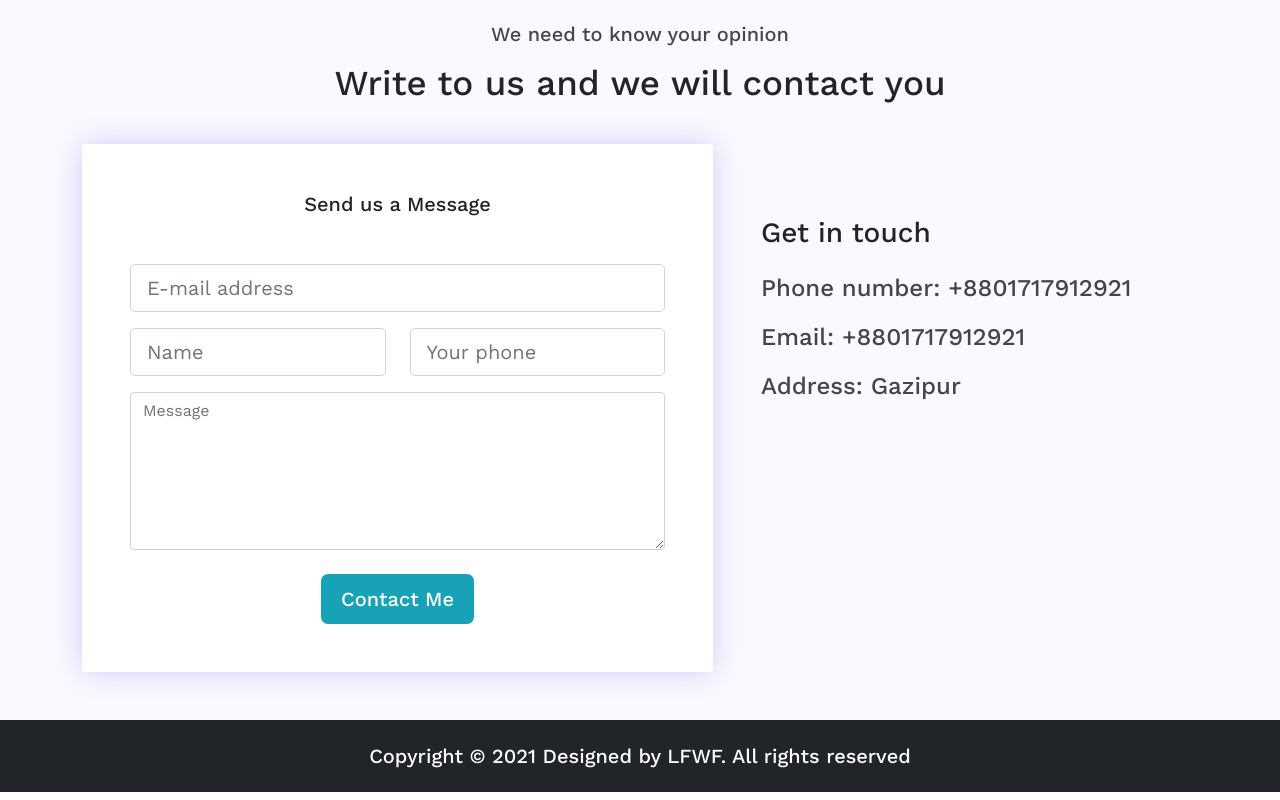
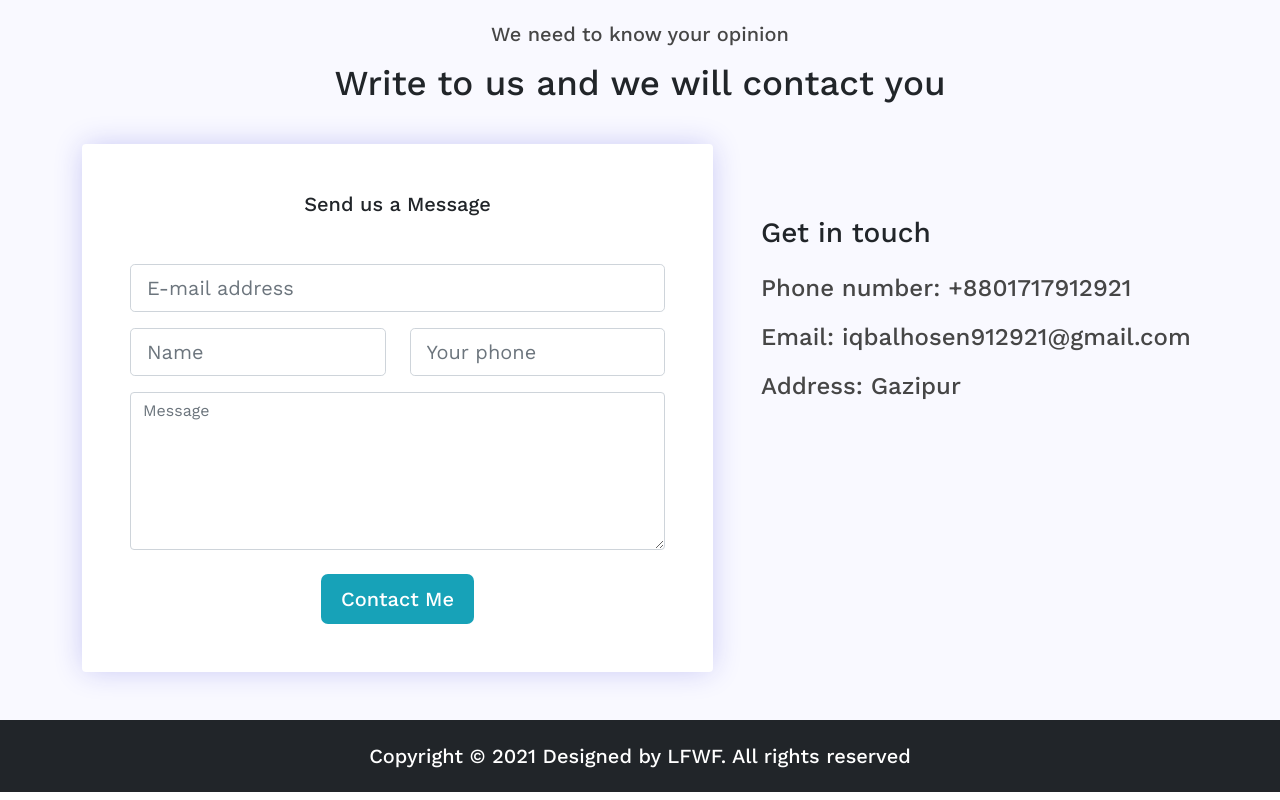
Before and after one commit to Ikbal912921/Class-28-Assignment, a plain HTML site: page index.html in a window 1280 px wide. Shown: the part 2881-3681 px from the top of the page. Drawn offline with nearby package versions, Linux system fonts and the light colour scheme.

Commit message:
Update index.html

```diff
--- a/index.html
+++ b/index.html
@@ -337,7 +337,7 @@
           <div class="contact-info">
             <h3 class="mt-5 mb-4">Get in touch</h3>
             <h4>Phone number: +8801717912921</h4>
-            <h4>Email: +8801717912921</h4>
+            <h4>Email: iqbalhosen912921@gmail.com</h4>
             <h4>Address: Gazipur</h4>
           </div>
         </div>
```
